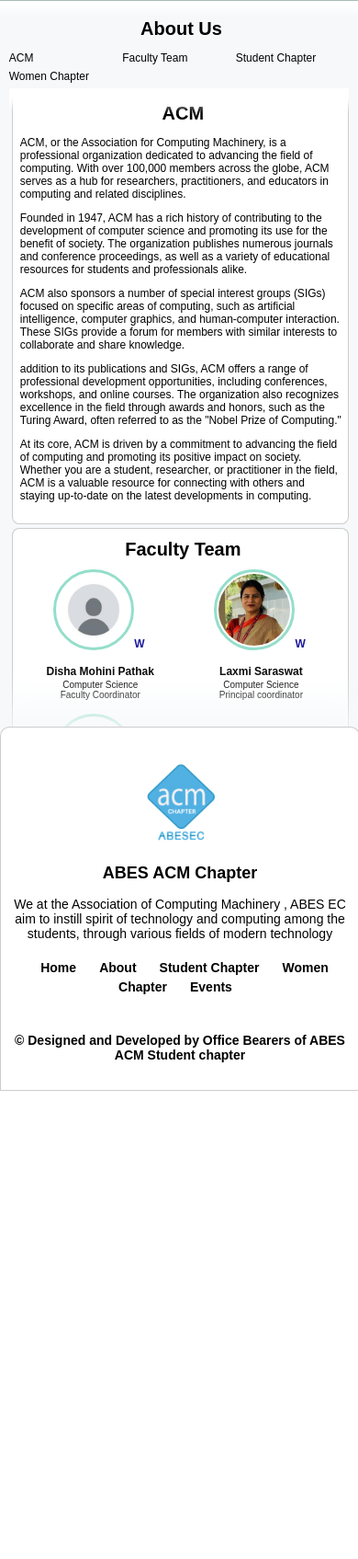
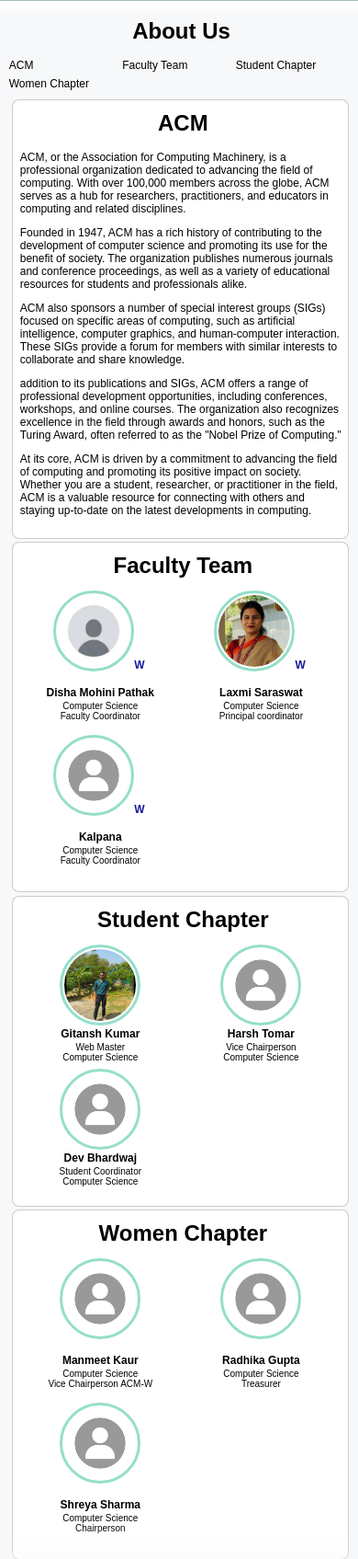
Before and after one commit to GitanshKumar/ACM, a Django app: page /aboutus/ in a window 390 px wide. Shown: the part 50-1745 px from the top of the page at 92% size. Before the commit the page ends 1236 px from the top, so only its background shows below. Run offline with Django 4.2, Linux system fonts and the light colour scheme; data comes from the database, SQL or seed files in the repository; some libraries are stand-ins or nearby versions; some web fonts are replaced.

Commit message:
updated aboutsus

```diff
--- a/base/static/base/css/aboutus.css
+++ b/base/static/base/css/aboutus.css
@@ -1,9 +1,8 @@
 .aboutus-container {
     display: grid;
     width: 80%;
-    margin: auto;
+    margin: 20px auto;
     grid-template-columns: 20% 80%;
-    height: calc(100vh - 55px);
 }
 .aboutus-container h1 {
     margin-top: 0;
@@ -59,15 +58,10 @@
     }
 }
 @media screen and (max-width:500px) {
-
     .aboutus-container {
         width: 95%;
         grid-template-columns: 1fr;
-    }
-    .shadow {
-        position: relative;
-        width: 100%;
-        box-shadow: 0 0 10px 18px rgba(255,255,255, 1);
+        margin-top: 0;
     }
     .links {
         display: grid;
@@ -75,12 +69,9 @@
         grid-template-columns: 1fr 1fr 1fr;
     }
     .aboutus-container h1 {
-        font-size: 20px;
+        font-size: 24px;
         margin-left: 5px;
         text-align: center;
-    }
-    .left-pane h1{
-        font-size: 20px;
     }
     .aboutus-container div {
         font-size: 12px;
--- a/base/templates/base/aboutus.html
+++ b/base/templates/base/aboutus.html
@@ -21,8 +21,7 @@
             {% endif %}
         </div>
     </div>
-    <div style="overflow-y: hidden;">
-        <div class="shadow"></div>
+    <div>
         <div class="main">
             <div id="acm">
                 <div class="container">
```
